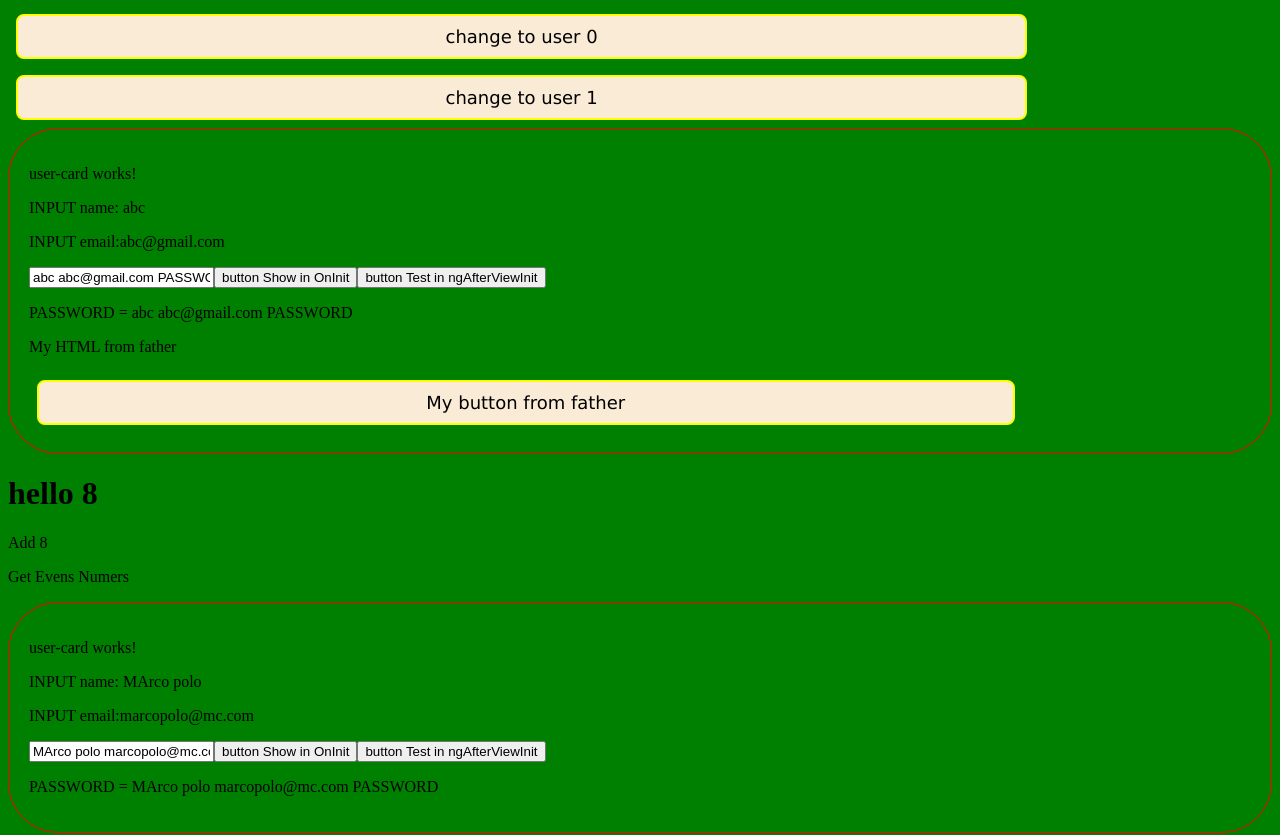
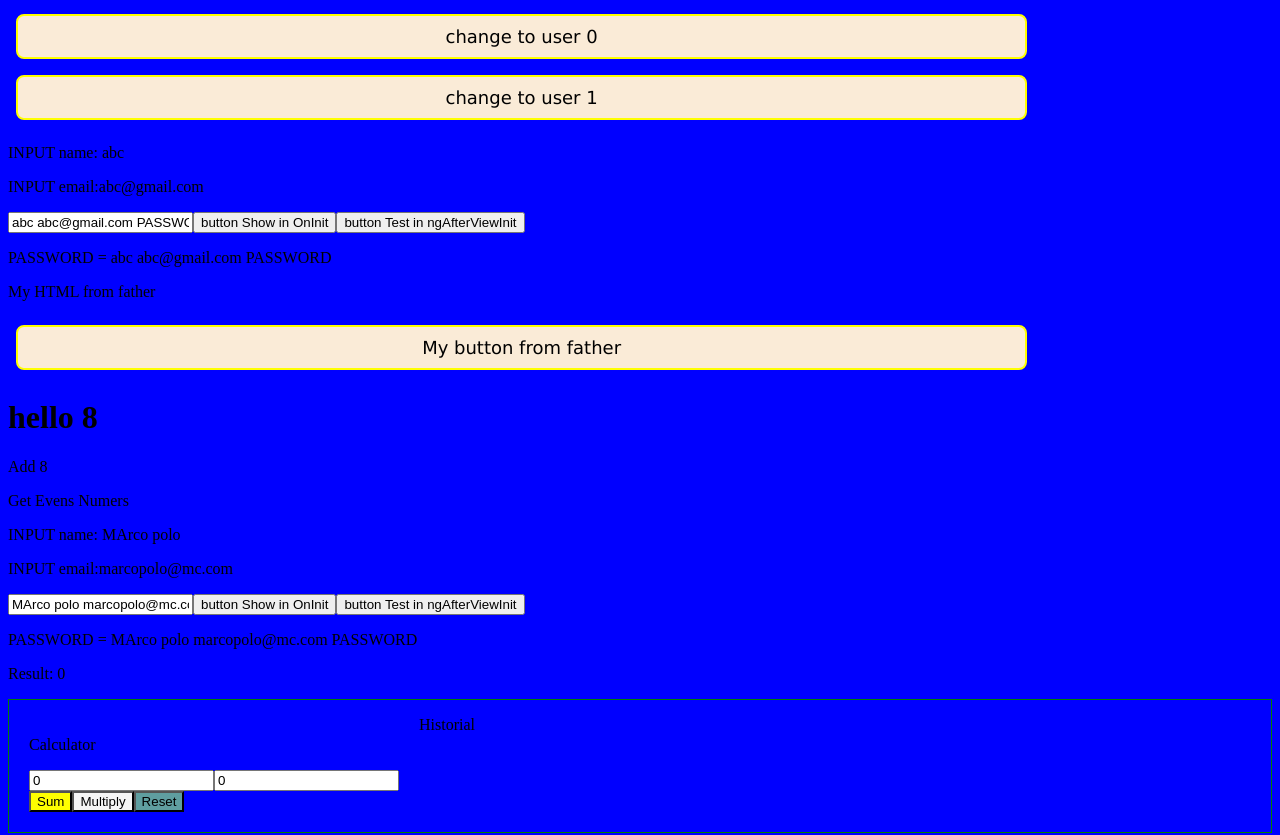
Before and after one commit to Amy312/angular_course_upb, an Angular app: page / in a window 1280 px wide. Shown: the part 761-1596 px from the top of the page. Built offline with nearby package versions, Linux system fonts and the light colour scheme.

Commit message:
[09-10-2024] phase write and read, attributes directives ngClass

```diff
--- a/src/app/counter/counter.component.ts
+++ b/src/app/counter/counter.component.ts
@@ -12,28 +12,22 @@ export class CounterComponent {
 
   constructor() {
     afterRender({
-      earlyRead: () => {
-        console.log('INTO earlyRead')
-        const currentAppColor = this.appBackground
-        return 'From earlyRead: ' + currentAppColor
-      },
-      mixedReadWrite: (props) => {
-        console.log('INTO mixedReadWrite ', props)
-        if(props.indexOf('red') > -1) {
-          this.appBackground = 'green'
+      write:() => {
+        console.log('INTO write')
+        document.body.style.backgroundColor = this.appBackground
+        const currentColor = this.appBackground
+        if(currentColor === 'red') {
+          this.appBackground = 'blue'
         } else {
           this.appBackground = 'red'
         }
-        return 'From mixedReadWrite: ' + this.appBackground
-      },
-      write:(props) => {
-        console.log('INTO write ', props)
-        document.body.style.backgroundColor = this.appBackground
         return 'FROM write: ' + this.appBackground
       },
       read:(props) => {
         console.log('INTO read ', props)
         const newBackground = this.appBackground
+        console.log('FROM read: ', newBackground)
+
       },
   })
     afterNextRender(() => {
--- a/src/app/user-card/user-card.component.css
+++ b/src/app/user-card/user-card.component.css
@@ -2,4 +2,11 @@
     border: 1px solid red;
     border-radius: 50px;
     padding: 20px;
+    background-color: lightseagreen;
 }
+.user-card-black {
+    border: 3px solid black;
+    border-radius: 50px;
+    padding: 20px;
+    background-color: chartreuse;
+}
--- a/src/app/user-card/user-card.component.html
+++ b/src/app/user-card/user-card.component.html
@@ -1,5 +1,7 @@
-<div class="user-card">
-  <p>user-card works!</p>
+<div [ngClass]="{
+  'user-card': password === '123',
+  'user-card-black': password === 'hola'
+}">
 
   <p>INPUT name: {{ name }}</p>
   <p>INPUT email:{{ email }}</p>
--- a/src/app/user-card/user-card.component.ts
+++ b/src/app/user-card/user-card.component.ts
@@ -36,7 +36,7 @@ export class UserCardComponent
   @ViewChild('buttonTest', { static: false }) buttonTest!: ElementRef
   @ViewChild('buttonShow', { static: true }) buttonShow!: ElementRef
 
-  password: string = "";
+  password: string = "password";
   showButton: boolean = true;
 
   constructor(){
```
